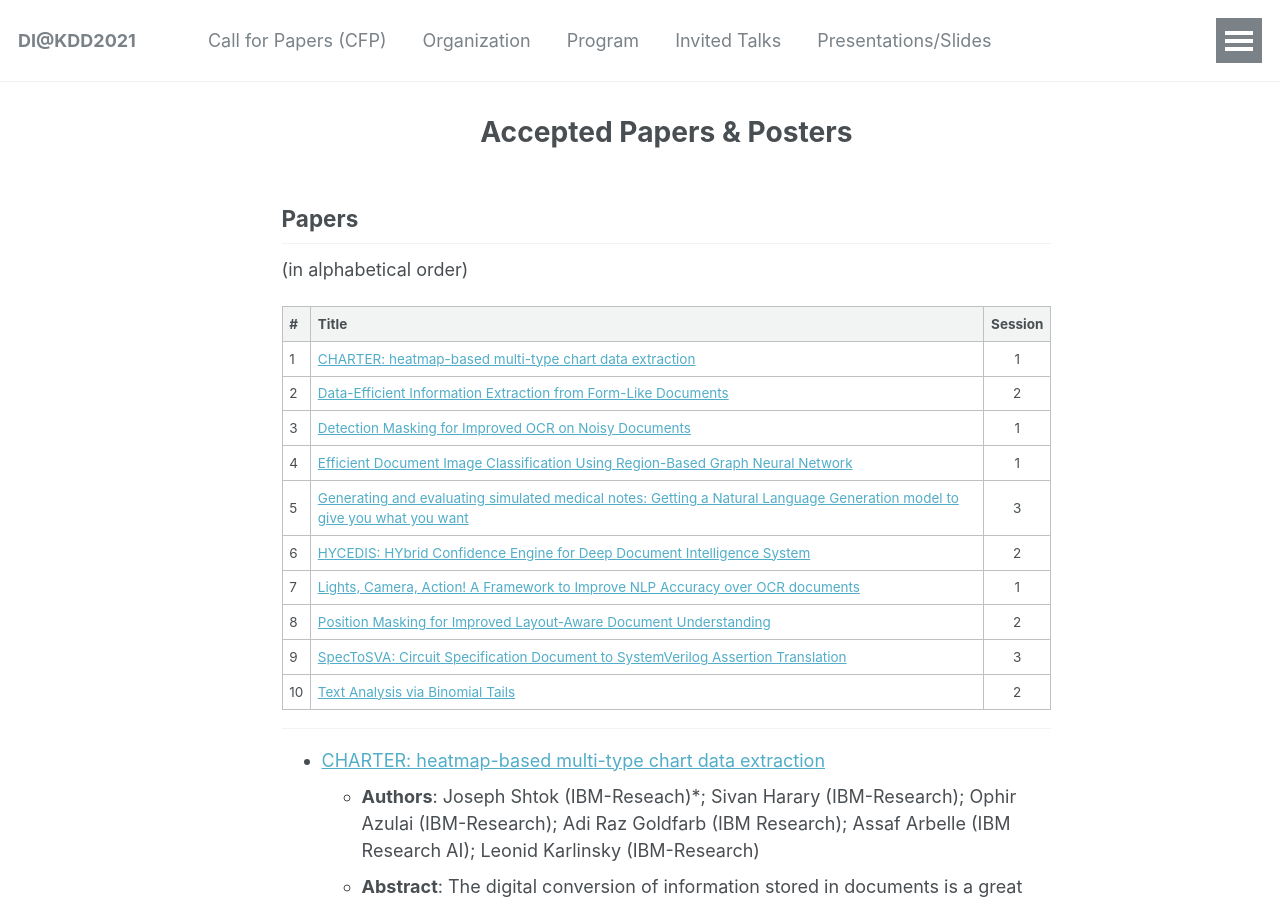
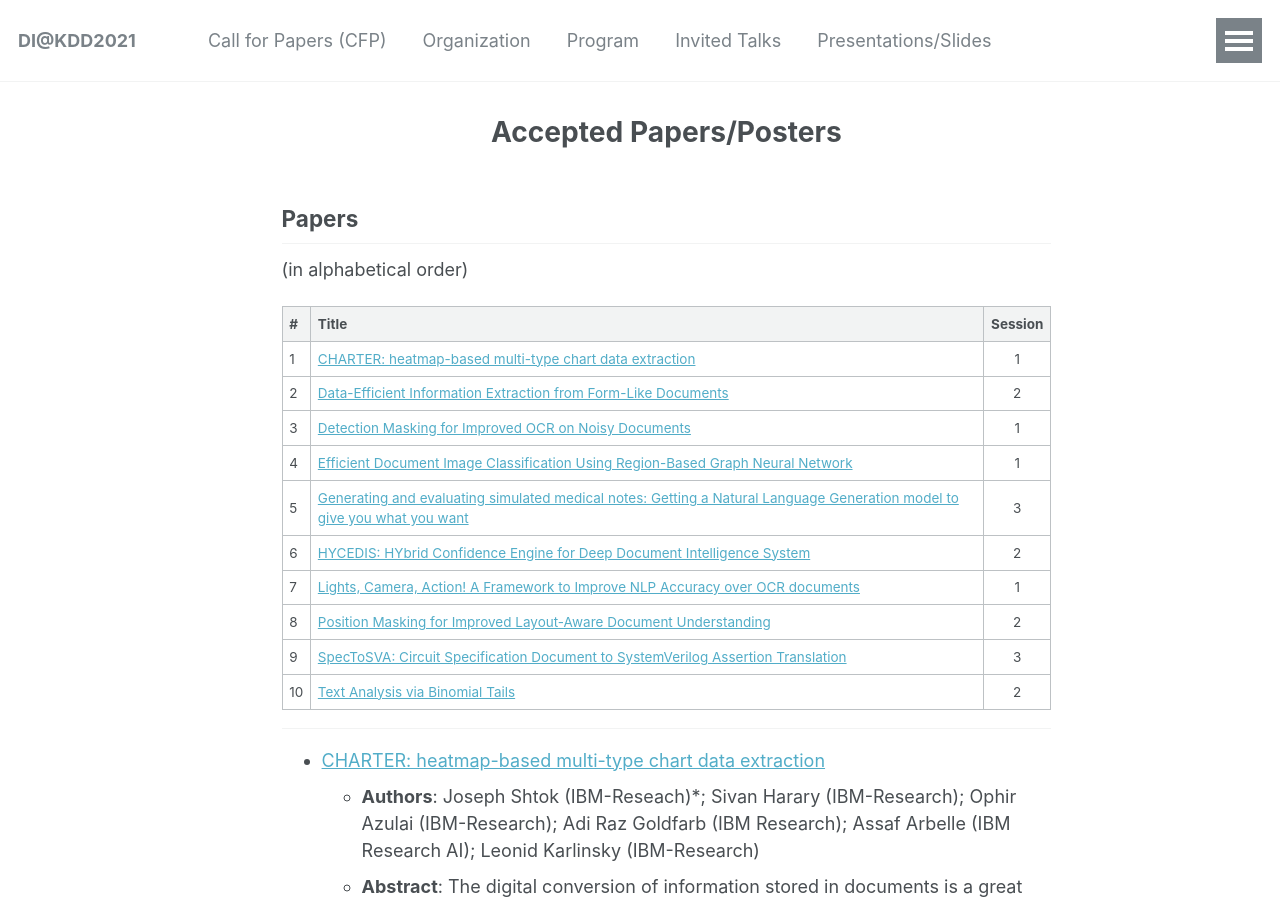
Before and after one commit to document-intelligence/DI-2022, a Jekyll site: the page built from _pages/papers.md, in a window 1280 px wide and 900 px high. Built offline with Jekyll 4.4.1, drawn with Linux system fonts in a browser that asks for light colours.

```diff
--- a/_pages/papers.md
+++ b/_pages/papers.md
@@ -1,5 +1,5 @@
 ---
-title: <center>Accepted Papers & Posters</center>
+title: <center>Accepted Papers/Posters</center>
 excerpt: "Papers"
 sitemap: false
 permalink: /papers/
```
